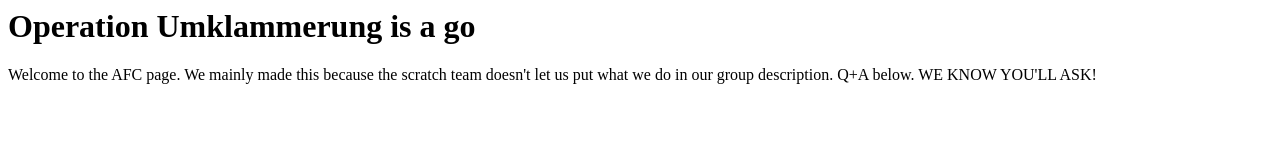
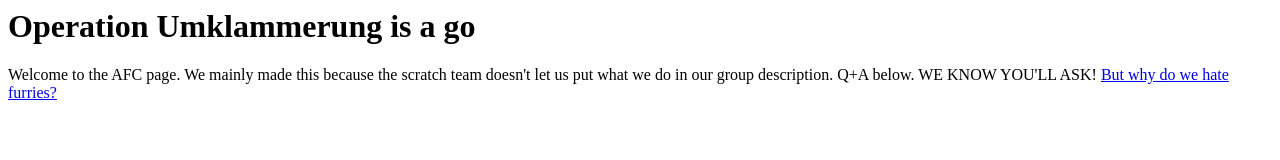
Before and after one commit to BIGSCARYEASTER/bigscaryeaster.github.io, a plain HTML site: page afc/afc.html in a window 1280 px wide. Drawn offline with Linux system fonts and the light colour scheme.

Commit message:
Update afc.html

```diff
--- a/afc/afc.html
+++ b/afc/afc.html
@@ -1,3 +1,4 @@
 <title>Welcome to the AFC</title>
 <H1>Operation Umklammerung is a go</H1>
 Welcome to the AFC page. We mainly made this because the scratch team doesn't let us put what we do in our group description. Q+A below. WE KNOW YOU'LL ASK!
+<a href="https://bigscaryeaster.github.io/afc/mission">But why do we hate furries?</a>
```
